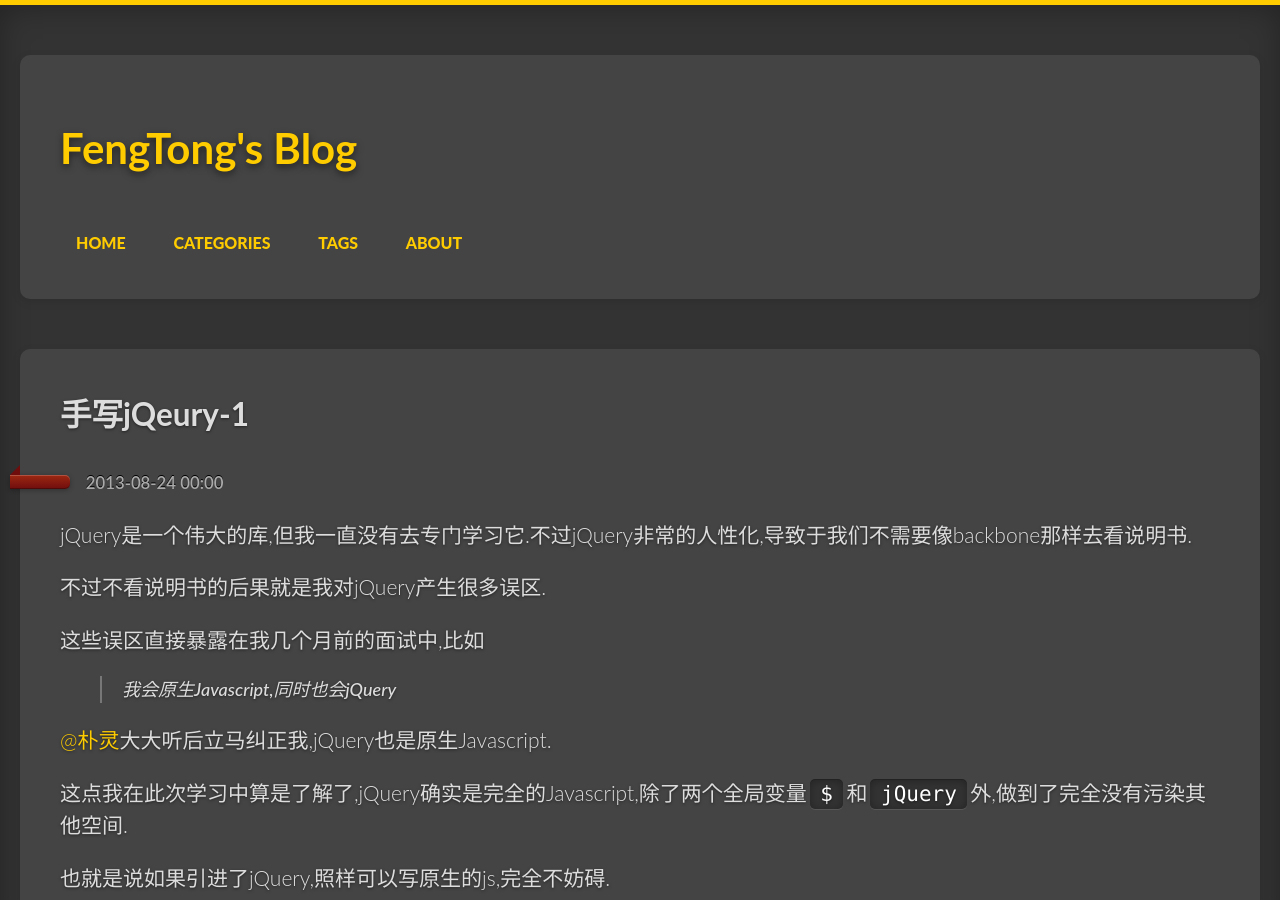
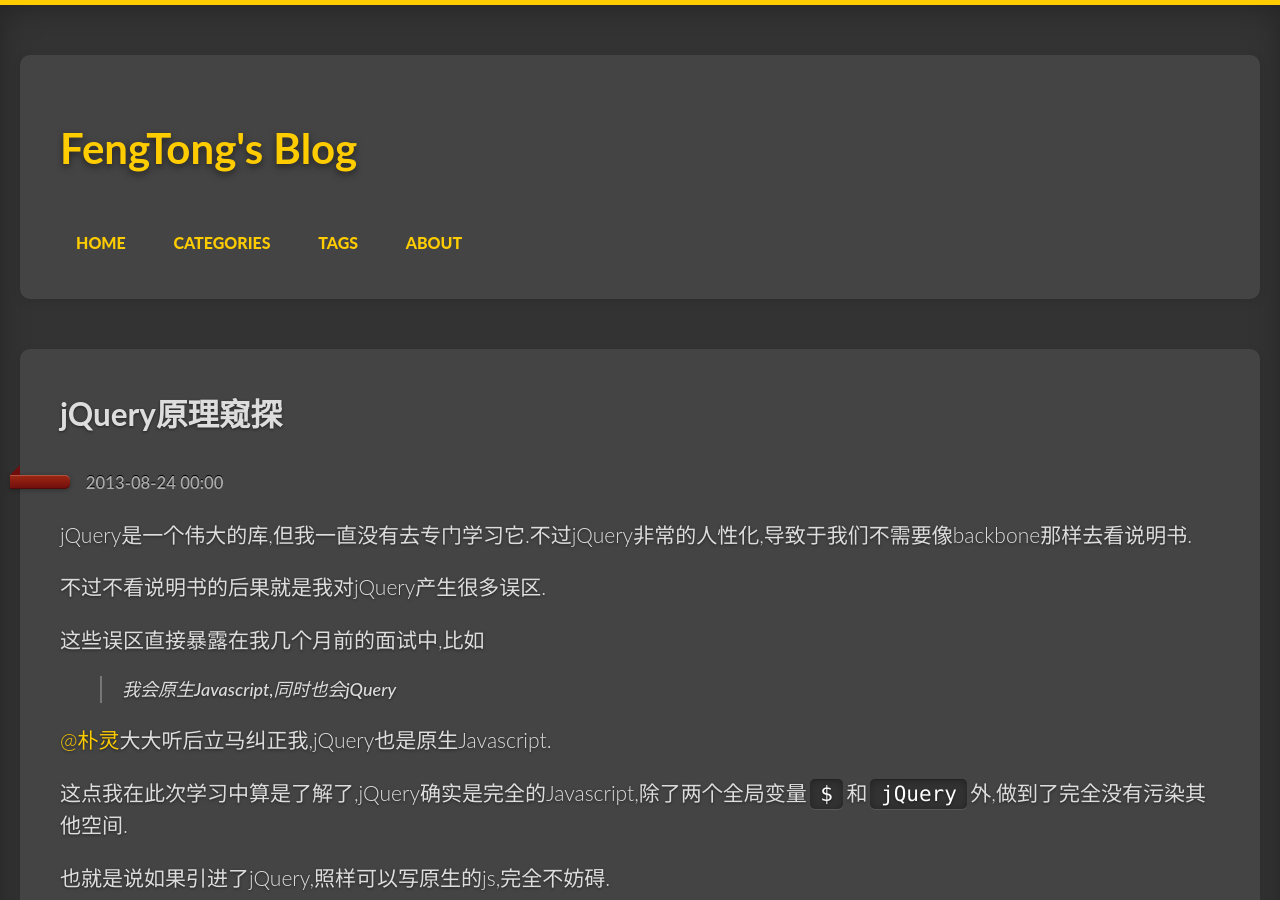
Before and after one commit to chunpu/blog, a Jekyll site: the page built from _posts/2013-08-24-jquery-handwrite-1.md, in a window 1280 px wide and 900 px high. Built offline with Jekyll 4.4.1, drawn with Linux system fonts in a browser that asks for light colours; Markdown is read by kramdown in place of the engine named in the settings.

Commit message:
[x] change title

```diff
--- a/_posts/2013-08-24-jquery-handwrite-1.md
+++ b/_posts/2013-08-24-jquery-handwrite-1.md
@@ -1,6 +1,6 @@
 ---
 layout: post
-title: 手写jQeury-1
+title: jQuery原理窥探
 tags:
 - jQuery
 - javacsript
```
